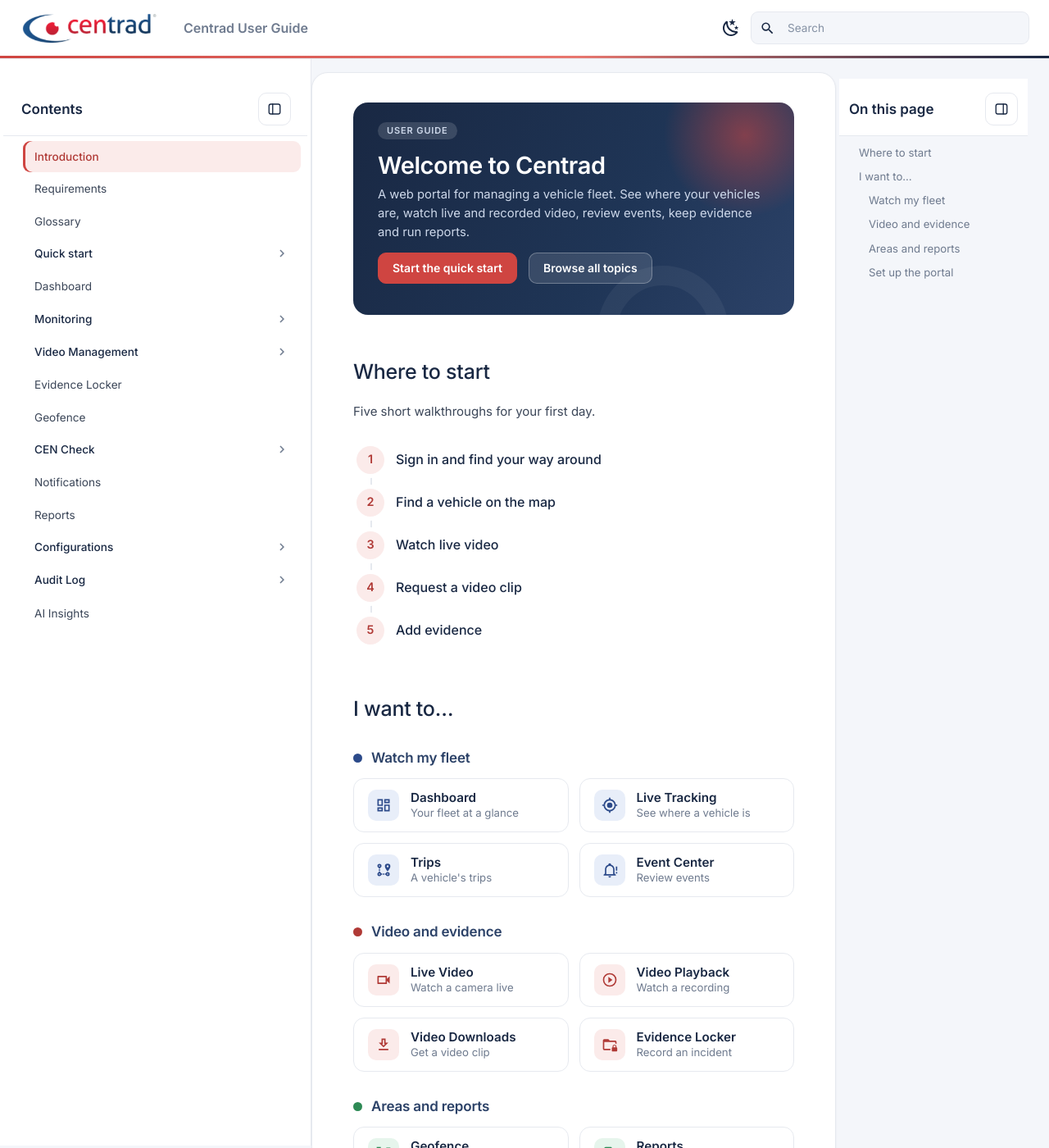
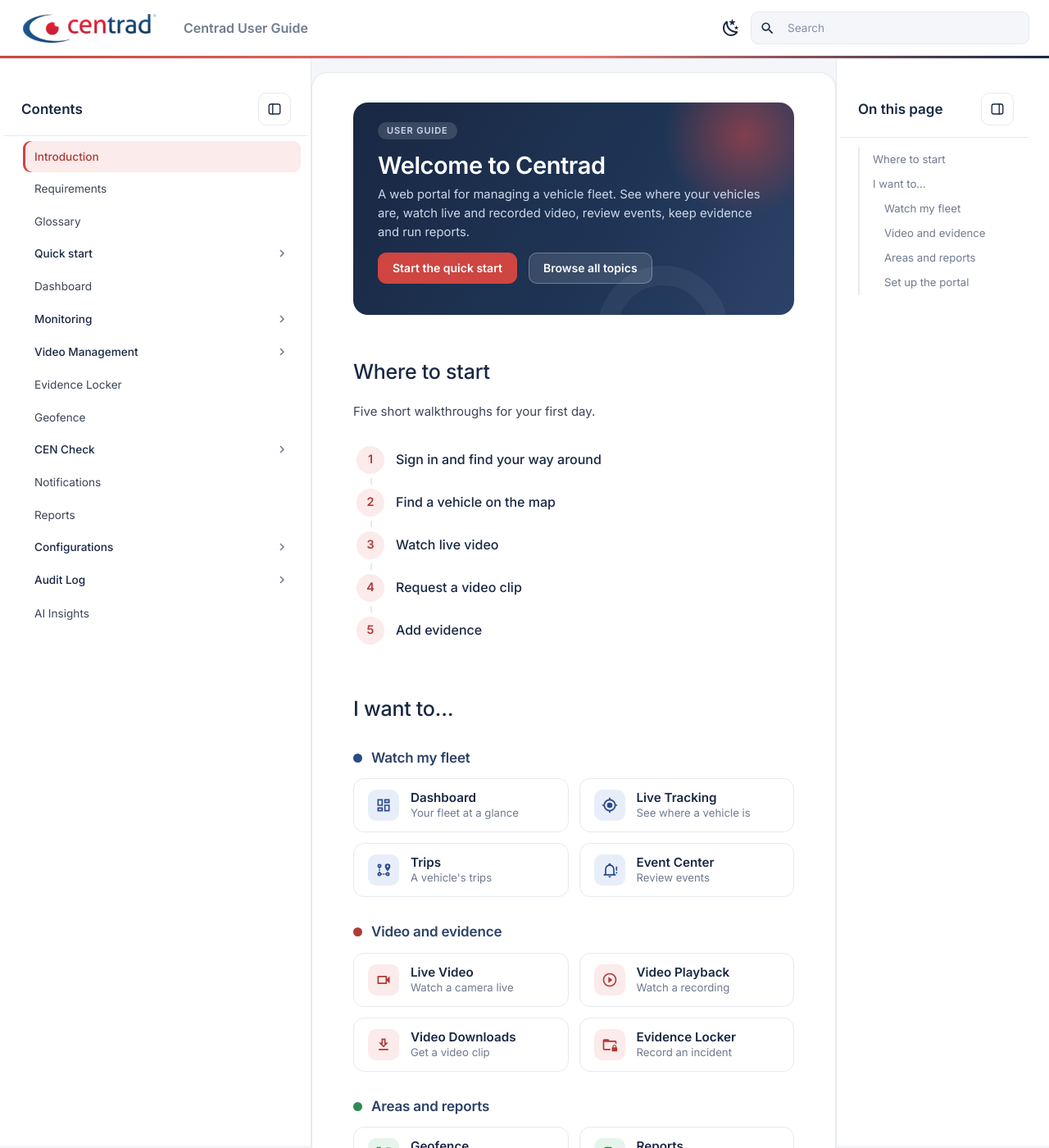
Before and after one commit to hanasahamed03-spec/centrad-user-guide, an MkDocs documentation site: the page built from docs/index.md, in a window 1280 px wide and 1400 px high. Shown: the whole window at 82% size. Built offline with MkDocs 1.6.1 and Material for MkDocs 9.7.7, drawn with Linux system fonts in a browser that asks for light colours.

Commit message:
Update theme2.css

```diff
--- a/docs/stylesheets/theme2.css
+++ b/docs/stylesheets/theme2.css
@@ -296,3 +296,53 @@
 @media screen and (min-width: 76.25em) {
   .md-sidebar--primary .md-sidebar__scrollwrap { height: 100% !important; }
 }
+
+/* =====================================================================
+   RIGHT PANEL ("On this page"): one clean white column like the reference
+===================================================================== */
+@media screen and (min-width: 76.25em) {
+  .md-sidebar--secondary {
+    background: #fff !important;
+    border-left: 1px solid var(--cen-line);
+  }
+  [data-md-color-scheme="slate"] .md-sidebar--secondary {
+    background: #0F1828 !important;
+    border-left-color: #24354F;
+  }
+  .md-sidebar--secondary .md-sidebar__scrollwrap { height: 100% !important; }
+  /* heading row: same white, thin divider under it */
+  .md-sidebar--secondary .cen-panel-head {
+    background: transparent;
+    padding: .85rem .9rem .7rem 1.1rem;
+    border-bottom: 1px solid var(--cen-line);
+    margin-bottom: .6rem;
+  }
+  [data-md-color-scheme="slate"] .md-sidebar--secondary .cen-panel-head { border-bottom-color: #24354F; }
+
+  /* list: one guide line along the left, items aligned with the title */
+  .md-sidebar--secondary .md-nav--secondary { padding: 0 .9rem 0 1.1rem; }
+  .md-sidebar--secondary .md-nav--secondary .md-nav__list {
+    margin: 0;
+    padding: 0;
+    border-left: 2px solid var(--cen-line);
+  }
+  [data-md-color-scheme="slate"] .md-sidebar--secondary .md-nav--secondary .md-nav__list { border-left-color: #24354F; }
+  .md-sidebar--secondary .md-nav--secondary .md-nav__list .md-nav__list { border-left: 0; margin-left: .7rem; }
+  .md-sidebar--secondary .md-nav--secondary .md-nav__link {
+    position: relative;
+    margin: 0;
+    padding: .32rem .6rem .32rem .8rem;
+    border-radius: 0;
+  }
+  /* active heading: red segment sitting on the guide line */
+  .md-sidebar--secondary .md-nav--secondary .md-nav__link--active { color: var(--cen-red-dark); font-weight: 600; }
+  .md-sidebar--secondary .md-nav--secondary .md-nav__link--active::before {
+    content: "";
+    position: absolute;
+    left: -2px;
+    top: .15rem;
+    bottom: .15rem;
+    width: 2px;
+    background: var(--cen-red);
+  }
+}
```
